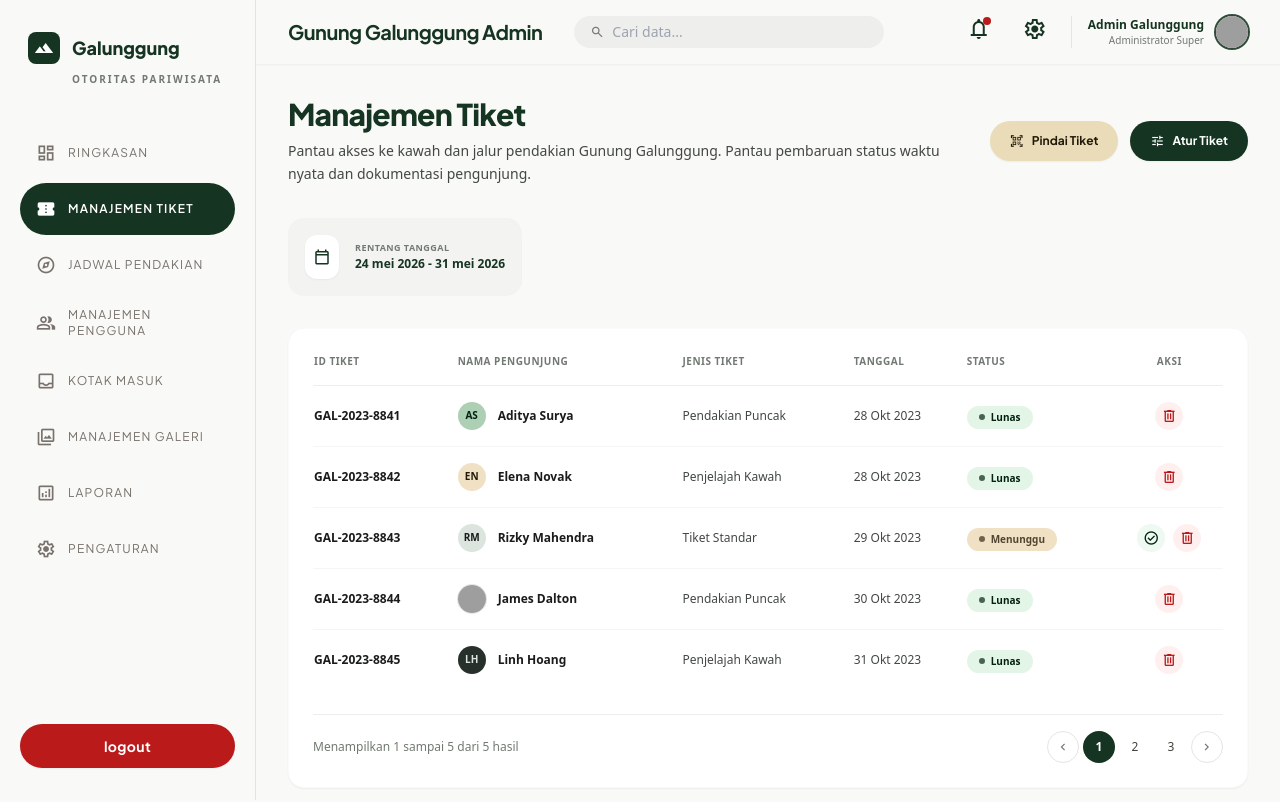
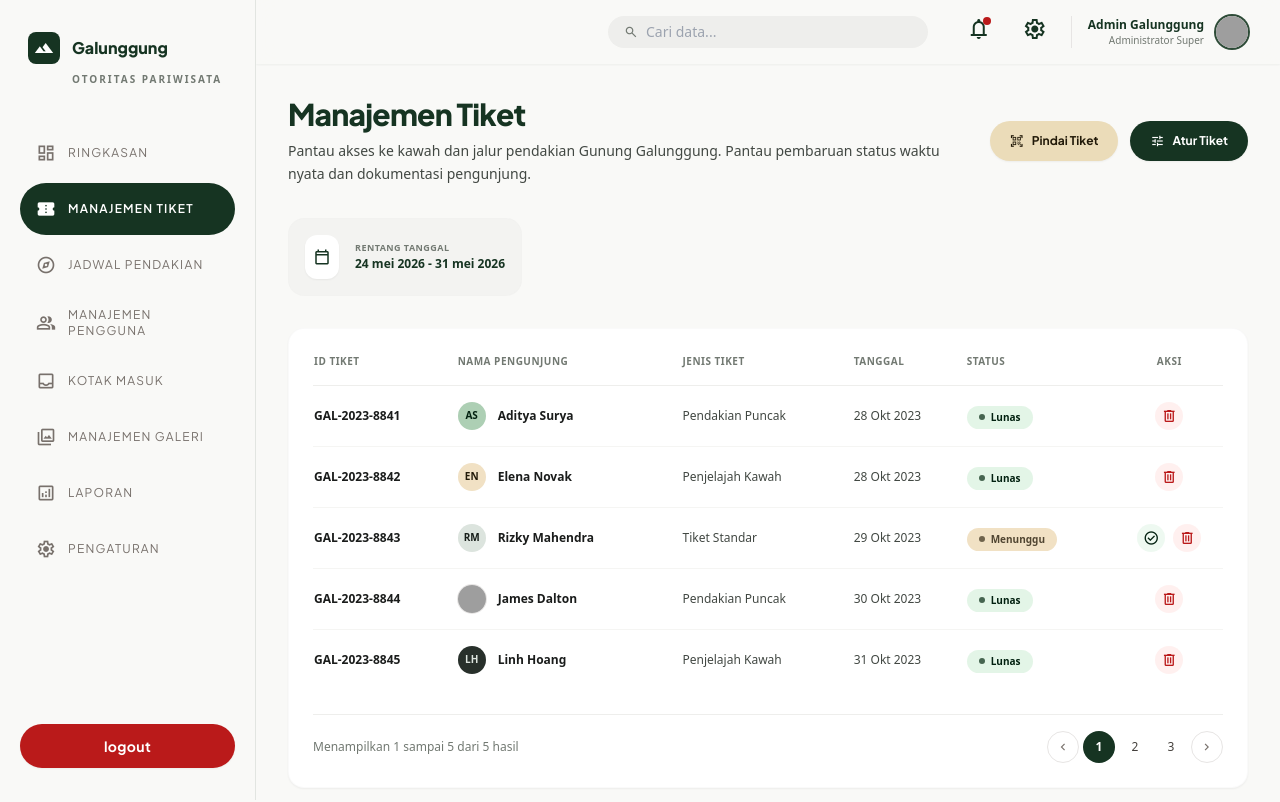
Before and after one commit to muhammadfaizfr/layanan-web-fe, a React (Vite) app: page /admin/manajemen-tiket in a window 1280 px wide. Shown: the top 802 px of the page. Built offline with nearby package versions, Linux system fonts and the light colour scheme; grey boxes are pictures that could not be loaded.

Commit message:
feat: create ticket management dashboard component for admin interface

```diff
--- a/src/components/admin/ManajemenTiketAdmin.jsx
+++ b/src/components/admin/ManajemenTiketAdmin.jsx
@@ -25,13 +25,11 @@ export default function ManajemenTiketAdmin({ navigate }) {
     } else if (id === 'manajemen-tiket') {
       // Stay here
     } else {
-      // Navigate to ringkasan but we pass custom local tab if needed,
-      // or we can just redirect to ringkasan page
       navigate('admin-ringkasan')
     }
   }
 
-  // Initial tickets list from the design image
+  // Initial tickets list
   const [tickets, setTickets] = useState([
     {
       id: 'GAL-2023-8841',
@@ -83,14 +81,12 @@ export default function ManajemenTiketAdmin({ navigate }) {
     },
   ])
 
-  // Delete ticket action
   const handleDelete = (id) => {
     if (window.confirm(`Apakah Anda yakin ingin menghapus tiket ${id}?`)) {
       setTickets(tickets.filter(t => t.id !== id))
     }
   }
 
-  // Confirm/Verify pending ticket action
   const handleVerify = (id) => {
     setTickets(tickets.map(t => t.id === id ? { ...t, status: 'Lunas' } : t))
   }
@@ -119,7 +115,7 @@ export default function ManajemenTiketAdmin({ navigate }) {
             <div className="w-8 h-8 bg-[#163422] rounded-lg flex items-center justify-center">
               <span className="material-symbols-outlined text-white text-xl filled-icon">terrain</span>
             </div>
-            <span className="text-lg font-black text-[#163422] font-['Plus_Jakarta_Sans'] leading-tight">
+            <span className="text-base font-black text-[#163422] font-['Plus_Jakarta_Sans'] leading-tight">
               Galunggung
             </span>
           </div>
@@ -168,16 +164,19 @@ export default function ManajemenTiketAdmin({ navigate }) {
 
       {/* Content wrapper to shift past fixed sidebar */}
       <div className="flex-1 ml-64 flex flex-col min-h-screen">
-        {/* TopAppBar */}
+
+        {/* TopAppBar - DIPERBAIKI (Sama persis dengan Ringkasan) */}
         <header className="sticky top-0 z-40 flex items-center justify-between px-8 w-full h-16 bg-[#f9f9f7]/90 backdrop-blur-md shadow-sm shadow-[#163422]/5">
-          <div className="flex items-center gap-8">
-            <span className="text-xl font-bold text-[#163422] font-['Plus_Jakarta_Sans'] tracking-tight">
-              Gunung Galunggung Admin
-            </span>
-            <div className="hidden md:flex items-center bg-[#eeeeec] px-4 py-1.5 rounded-full">
+
+          {/* Kolom Kiri (Kosong untuk penyeimbang flexbox) */}
+          <div className="flex-1"></div>
+
+          {/* Kolom Tengah (Pencarian Dipusatkan) */}
+          <div className="flex-1 flex justify-center">
+            <div className="hidden md:flex items-center bg-[#eeeeec] px-4 py-1.5 rounded-full w-full max-w-md">
               <span className="material-symbols-outlined text-[#727972] text-sm mr-2">search</span>
               <input
-                className="bg-transparent border-none focus:ring-0 text-sm w-64 font-body outline-none"
+                className="bg-transparent border-none focus:ring-0 text-sm w-full font-body outline-none"
                 placeholder="Cari data..."
                 type="text"
                 value={searchTerm}
@@ -185,7 +184,9 @@ export default function ManajemenTiketAdmin({ navigate }) {
               />
             </div>
           </div>
-          <div className="flex items-center gap-4">
+
+          {/* Kolom Kanan (Notifikasi & Profil) */}
+          <div className="flex-1 flex items-center justify-end gap-4">
             <button className="p-2 rounded-full hover:bg-[#f4f4f2] transition-colors duration-300 relative">
               <span className="material-symbols-outlined text-[#163422]">notifications</span>
               <span className="absolute top-2 right-2 w-2 h-2 bg-[#ba1a1a] rounded-full"></span>
```
